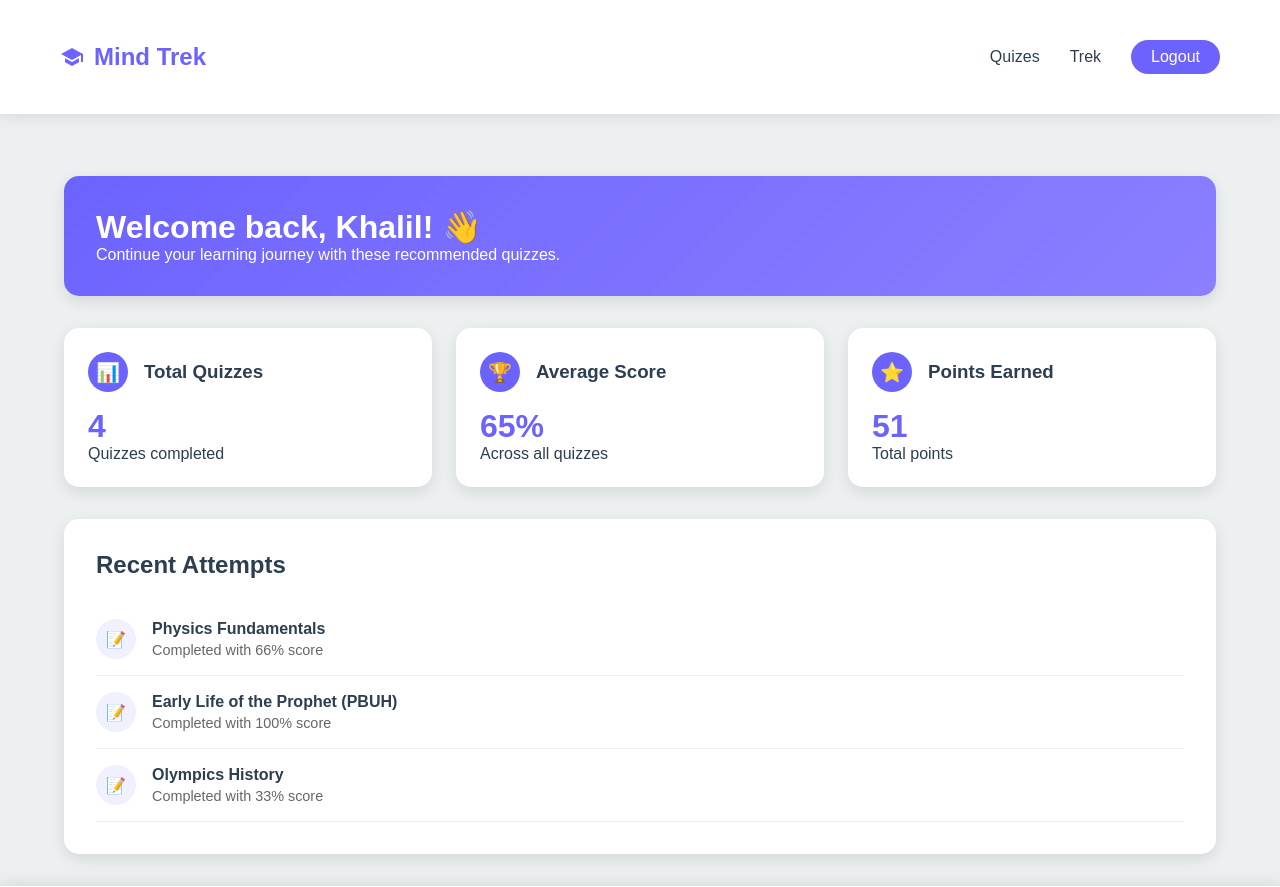
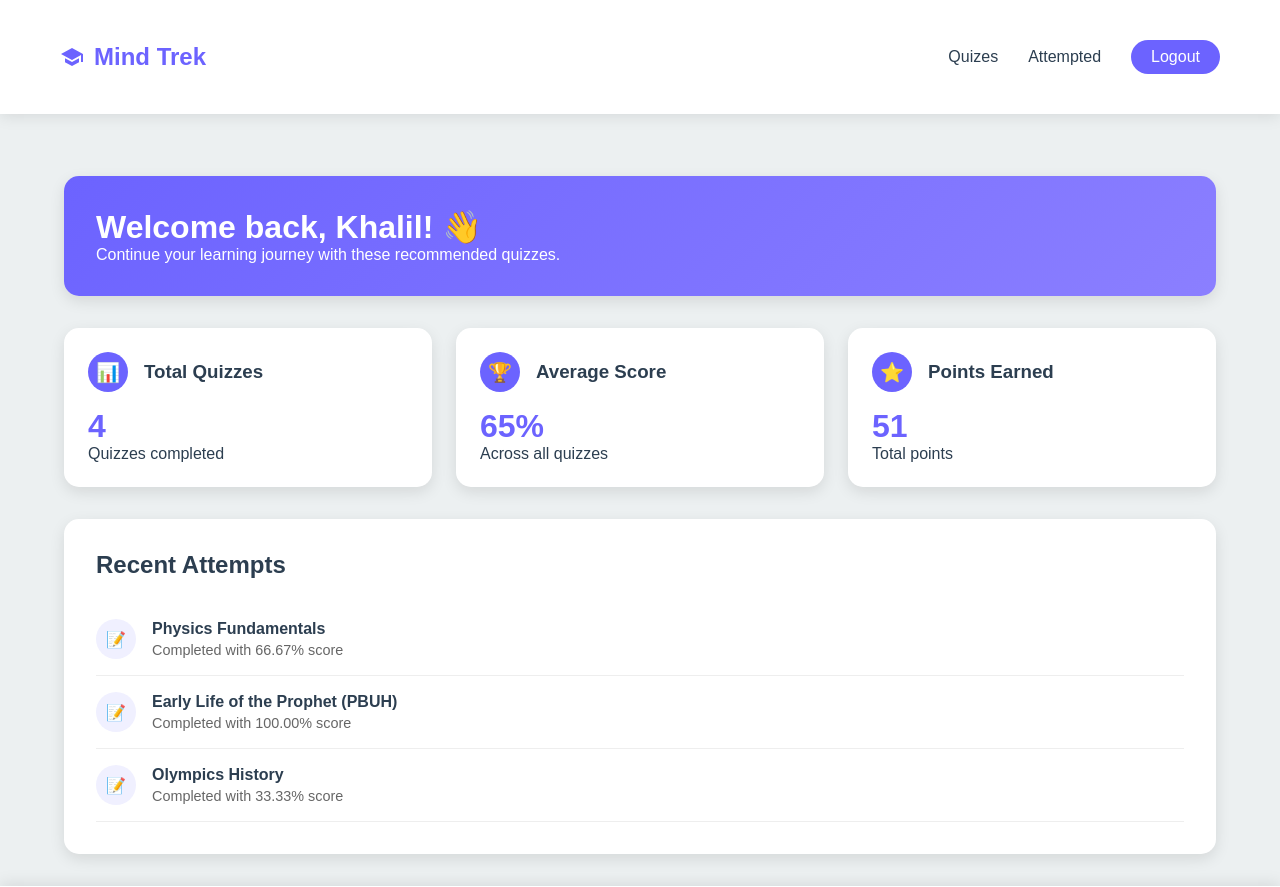
Before and after one commit to krmohammed/Mind-Trek, a Django app: page /quiz/ in a window 1280 px wide. Shown: the top 887 px of the page. Run offline with Django 5.2, Linux system fonts and the light colour scheme; a user stored in the database is signed in; data comes from the database, SQL or seed files in the repository; some libraries are stand-ins or nearby versions.

Commit message:
templates: modified main template

```diff
--- a/quiz/templates/quiz/home.html
+++ b/quiz/templates/quiz/home.html
@@ -55,7 +55,7 @@
                             <div class="activity-icon">&#x1f4dd;</div>
                             <div class="activity-details">
                                 <h4><a href="{% url "quiz:quiz-summary" quiz_id=attempt.quiz.id %}">{{ attempt.quiz.title }}</a></h4>
-                                <p>Completed with {{ attempt.score|mul:100|div:attempt.quiz.max_points|stringformat:'d' }}% score</p>
+                                <p>Completed with {{ attempt.score|mul:100|div:attempt.quiz.max_points|floatformat:2 }}% score</p>
                             </div>
                         </div>
                     {% endfor %}
--- a/templates/layout.html
+++ b/templates/layout.html
@@ -34,7 +34,7 @@
         <div class="nav-links">
           {% if user.is_authenticated %}
             <a href="{% url "quiz:quizzes" %}">Quizes</a>
-            <a href="#">Trek</a>
+            <a href="{% url "quiz:quiz-attempted" %}">Attempted</a>
             <a class="login-btn" id="loginBtn" href="{% url "users:logout" %}">Logout</a>
           {% else %}
             <a href="#features-section">Features</a>
```
